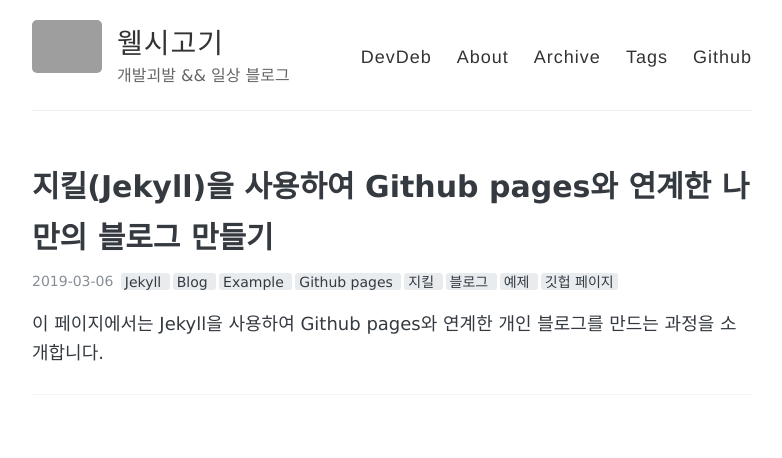
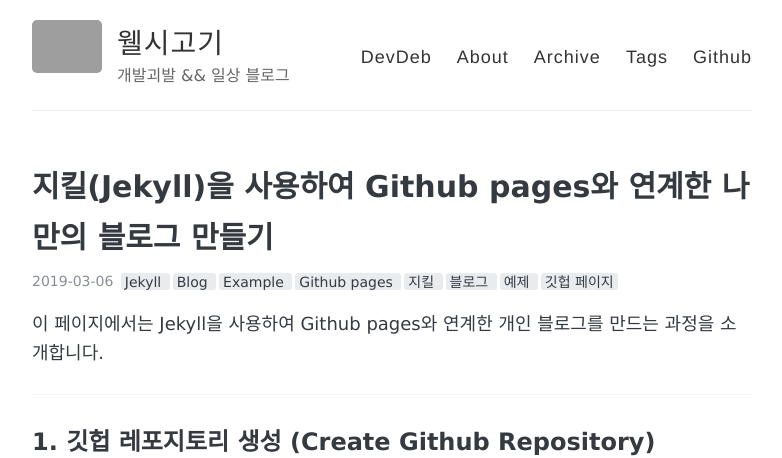
Before and after one commit to Leeheejin/leeheejin.github.io, a Jekyll site: the page built from _posts/2019-03-06-jekyll-blog-example-githubpages.md, in a window 1280 px wide. Shown: the top 458 px of the page, without its empty margins (248-1030 px from the left). Built offline with Jekyll 4.4.1, drawn with Linux system fonts in a browser that asks for light colours; some of the changed text lies outside the part shown; grey boxes are pictures that could not be loaded.

Commit message:
Add phase 1, chapter 1
Add image and description about repository create way. which is phase 1 in chapter 1

```diff
--- a/_posts/2019-03-06-jekyll-blog-example-githubpages.md
+++ b/_posts/2019-03-06-jekyll-blog-example-githubpages.md
@@ -8,3 +8,8 @@ comments: true
 이 페이지에서는 Jekyll을 사용하여 Github pages와 연계한 개인 블로그를 만드는 과정을 소개합니다.
 
 ---
+
+## 1. 깃헙 레포지토리 생성 (Create Github Repository)
+
+깃헙 레포지토리를 생성합니다. 이름은 자신의 깃헙 계정이름(username)을 붙여 예) leeheejin.github.io와 같이 생성합니다.
+![큰 이미지](images/2019-03-06-1.png)
```
Also changed, not shown: images/2019-03-06-1.png (added).
